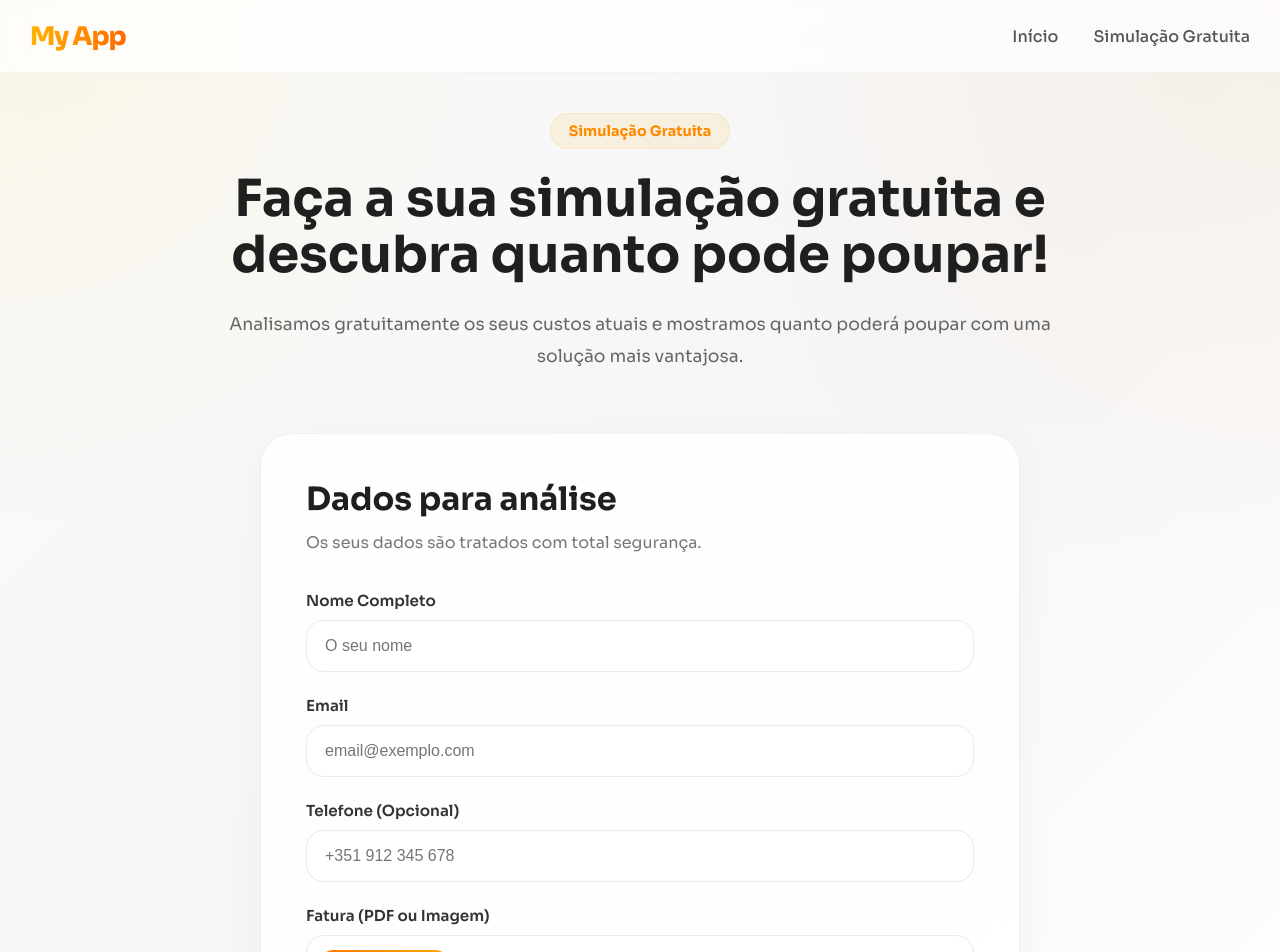
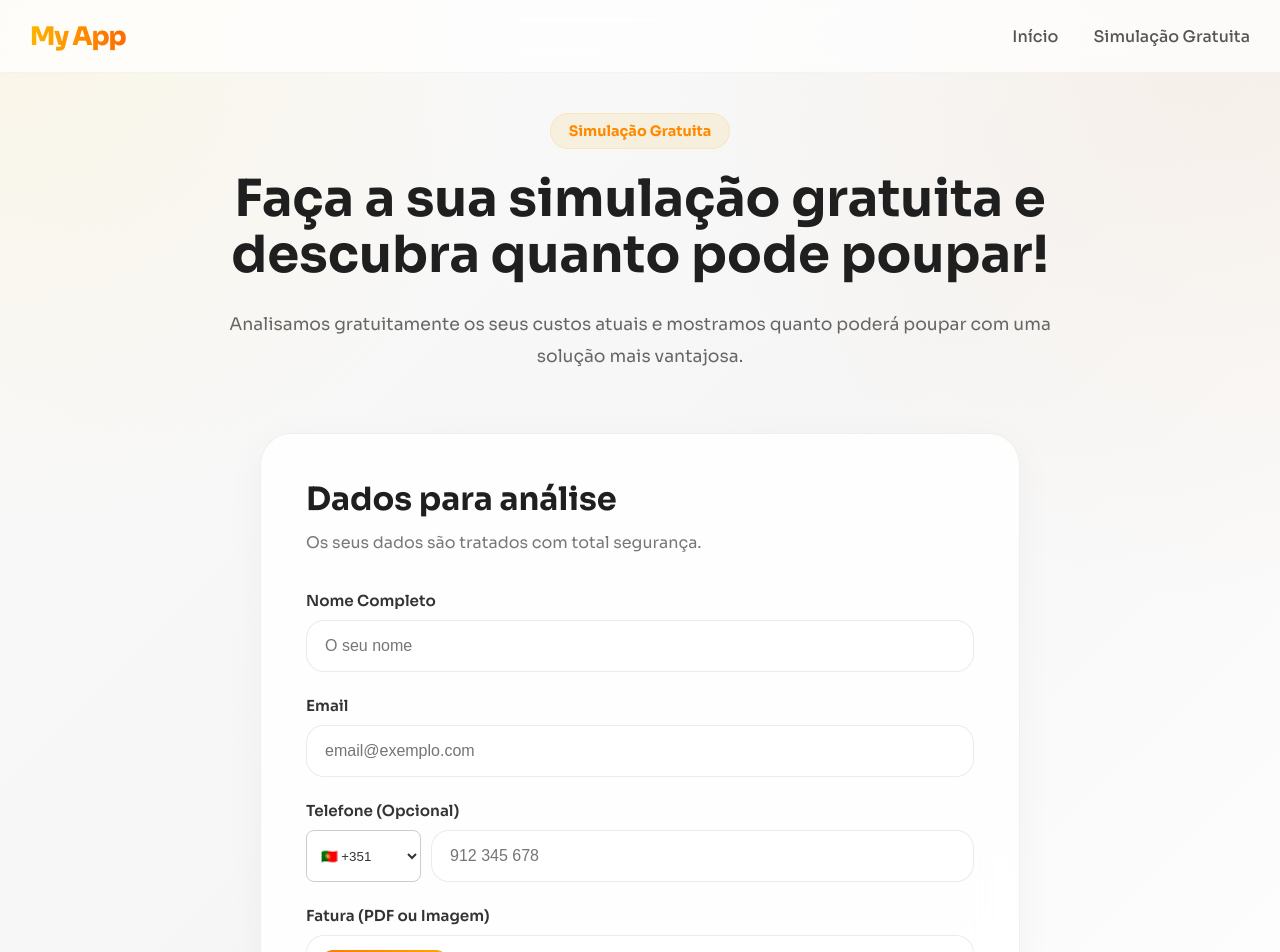
Before and after one commit to danzcosta/repeletr, a Next.js app: page /formulario in a window 1280 px wide. Shown: the top 952 px of the page. Built offline with nearby package versions, Linux system fonts and the light colour scheme; no server answers.

Commit message:
popup + envia email com tudo

```diff
--- a/app/formulario/page.tsx
+++ b/app/formulario/page.tsx
@@ -5,13 +5,18 @@ import { zodResolver } from "@hookform/resolvers/zod";
 import { formFaturaSchema, FormFaturaData } from "@/lib/validations";
 import { submeterFaturaAction } from "@/actions/fatura-action";
 import { useState } from "react";
+import { useRouter } from "next/navigation";
 
 export default function Home() {
+  const router = useRouter();
 
   const [mensagemStatus, setMensagemStatus] = useState<{
     tipo: "sucesso" | "erro",
     texto: string
   } | null>(null);
+
+  const [showModal, setShowModal] = useState(false);
+  const [indicativo, setIndicativo] = useState("+351");
 
   const {
     register,
@@ -23,16 +28,14 @@ export default function Home() {
   });
 
   const onSubmit = async (data: FormFaturaData) => {
-
     setMensagemStatus(null);
 
     const formData = new FormData();
-
     formData.append("nome", data.nome);
     formData.append("email", data.email);
 
     if (data.telefone) {
-      formData.append("telefone", data.telefone);
+      formData.append("telefone", `${indicativo} ${data.telefone}`);
     }
 
     formData.append("fatura", data.fatura[0]);
@@ -40,186 +43,220 @@ export default function Home() {
     const resultado = await submeterFaturaAction(formData);
 
     if (resultado.erro) {
-
       setMensagemStatus({
         tipo: "erro",
         texto: resultado.erro,
       });
-
     } else {
-
-      setMensagemStatus({
-        tipo: "sucesso",
-        texto: "Fatura submetida com sucesso! Obrigado.",
-      });
-
+      setShowModal(true);
       reset();
+      setIndicativo("+351");
     }
   };
 
   return (
+    <main className="form-page relative">
 
-    <main className="form-page">
+      {/* --- INÍCIO DO POP-UP (MODAL) BLINDADO --- */}
+      {showModal && (
+        <div style={{
+          position: "fixed",
+          top: 0,
+          left: 0,
+          width: "100vw",
+          height: "100vh",
+          backgroundColor: "rgba(0, 0, 0, 0.7)",
+          backdropFilter: "blur(5px)",
+          display: "flex",
+          alignItems: "center",
+          justifyContent: "center",
+          zIndex: 99999
+        }}>
+          <div style={{
+            backgroundColor: "#ffffff",
+            padding: "2rem",
+            borderRadius: "1rem",
+            boxShadow: "0 25px 50px -12px rgba(0, 0, 0, 0.25)",
+            maxWidth: "400px",
+            width: "90%",
+            textAlign: "center",
+            display: "flex",
+            flexDirection: "column",
+            alignItems: "center"
+          }}>
+
+            {/* Ícone de Sucesso */}
+            <div style={{
+              width: "80px",
+              height: "80px",
+              backgroundColor: "#d1fae5",
+              borderRadius: "50%",
+              display: "flex",
+              alignItems: "center",
+              justifyContent: "center",
+              marginBottom: "1.25rem"
+            }}>
+              <svg style={{ width: "40px", height: "40px", color: "#10b981" }} fill="none" stroke="currentColor" viewBox="0 0 24 24" xmlns="http://www.w3.org/2000/svg">
+                <path strokeLinecap="round" strokeLinejoin="round" strokeWidth="3" d="M5 13l4 4L19 7"></path>
+              </svg>
+            </div>
+
+            <h2 style={{ fontSize: "1.5rem", fontWeight: "800", color: "#111827", marginBottom: "0.5rem" }}>
+              Bem-sucedido!
+            </h2>
+            <p style={{ color: "#4b5563", marginBottom: "2rem", lineHeight: "1.5" }}>
+              A sua fatura foi enviada com sucesso. Irá receber a nossa simulação personalizada e sem compromisso no seu email dentro de <span style={{ fontWeight: "bold", color: "#1f2937" }}>24 horas</span>.
+            </p>
+
+            <button
+              onClick={() => {
+                setShowModal(false);
+                router.push('/');
+              }}
+              style={{
+                width: "100%",
+                backgroundColor: "#2563eb",
+                color: "#ffffff",
+                fontWeight: "bold",
+                padding: "0.75rem 1rem",
+                borderRadius: "0.75rem",
+                border: "none",
+                cursor: "pointer",
+                transition: "background-color 0.2s"
+              }}
+              onMouseOver={(e) => e.currentTarget.style.backgroundColor = "#1d4ed8"}
+              onMouseOut={(e) => e.currentTarget.style.backgroundColor = "#2563eb"}
+            >
+              Voltar ao Início
+            </button>
+          </div>
+        </div>
+      )}
+      {/* --- FIM DO POP-UP --- */}
 
       {/* HERO */}
-
       <section className="form-hero">
-
         <span className="form-badge">
           Simulação Gratuita
         </span>
-
         <h1>
           Faça a sua simulação gratuita e descubra quanto pode poupar!
         </h1>
-
         <p>
           Analisamos gratuitamente os seus custos atuais e mostramos
           quanto poderá poupar com uma solução mais vantajosa.
         </p>
-
       </section>
 
       {/* FORM CARD */}
-
       <section className="form-wrapper">
-
         <div className="form-card">
-
           <div className="form-card-header">
-
             <h2>
               Dados para análise
             </h2>
-
             <p>
               Os seus dados são tratados com total segurança.
             </p>
-
           </div>
 
-          {/* STATUS */}
-
           {mensagemStatus && (
-
             <div className={`status-message ${mensagemStatus.tipo}`}>
-
               {mensagemStatus.texto}
-
             </div>
-
           )}
-
-          {/* FORM */}
 
           <form
             onSubmit={handleSubmit(onSubmit)}
             className="energy-form"
           >
-
             {/* NOME */}
-
             <div className="input-group">
-
-              <label>
-                Nome Completo
-              </label>
-
+              <label>Nome Completo</label>
               <input
                 {...register("nome")}
                 type="text"
                 placeholder="O seu nome"
               />
-
               {errors.nome && (
-                <p className="error-text">
-                  {errors.nome.message}
-                </p>
+                <p className="error-text">{errors.nome.message}</p>
               )}
-
             </div>
 
             {/* EMAIL */}
-
             <div className="input-group">
-
-              <label>
-                Email
-              </label>
-
+              <label>Email</label>
               <input
                 {...register("email")}
                 type="email"
                 placeholder="email@exemplo.com"
               />
-
               {errors.email && (
-                <p className="error-text">
-                  {errors.email.message}
-                </p>
+                <p className="error-text">{errors.email.message}</p>
               )}
-
             </div>
 
-            {/* TELEFONE */}
+            {/* TELEFONE COM INDICATIVO */}
+            <div className="input-group">
+              <label>Telefone (Opcional)</label>
 
-            <div className="input-group">
+              <div style={{ display: "flex", gap: "10px" }}>
+                <select
+                  value={indicativo}
+                  onChange={(e) => setIndicativo(e.target.value)}
+                  style={{
+                    padding: "0 10px",
+                    borderRadius: "8px",
+                    border: "1px solid #ccc",
+                    backgroundColor: "#fff",
+                    color: "#333",
+                    width: "115px",
+                    outline: "none",
+                    cursor: "pointer"
+                  }}
+                >
+                  <option value="+351">🇵🇹 +351</option>
+                  <option value="+55">🇧🇷 +55</option>
+                  <option value="+34">🇪🇸 +34</option>
+                  <option value="+33">🇫🇷 +33</option>
+                  <option value="+44">🇬🇧 +44</option>
+                  <option value="+41">🇨🇭 +41</option>
+                </select>
 
-              <label>
-                Telefone (Opcional)
-              </label>
-
-              <input
-                {...register("telefone")}
-                type="tel"
-                placeholder="+351 912 345 678"
-              />
-
+                <input
+                  {...register("telefone")}
+                  type="tel"
+                  placeholder="912 345 678"
+                  style={{ flex: 1 }}
+                />
+              </div>
             </div>
 
             {/* FICHEIRO */}
-
             <div className="input-group">
-
-              <label>
-                Fatura (PDF ou Imagem)
-              </label>
-
+              <label>Fatura (PDF ou Imagem)</label>
               <input
                 {...register("fatura")}
                 type="file"
                 accept=".pdf,image/jpeg,image/png"
                 className="file-input"
               />
-
               {errors.fatura && (
-                <p className="error-text">
-                  {errors.fatura.message as string}
-                </p>
+                <p className="error-text">{errors.fatura.message as string}</p>
               )}
-
             </div>
 
             {/* BUTTON */}
-
             <button
               type="submit"
               disabled={isSubmitting}
               className="submit-button"
             >
-
-              {isSubmitting
-                ? "A analisar..."
-                : "Enviar Fatura"}
-
+              {isSubmitting ? "A analisar..." : "Enviar Fatura"}
             </button>
-
           </form>
-
         </div>
-
       </section>
-
     </main>
   );
 }
--- a/package.json
+++ b/package.json
@@ -18,6 +18,7 @@
     "react": "19.2.4",
     "react-dom": "19.2.4",
     "react-hook-form": "^7.76.1",
+    "resend": "^6.12.4",
     "zod": "^4.4.3"
   },
   "devDependencies": {
```
Also changed, not shown: actions/fatura-action.ts (+40 -8 lines), 1 other file (tests, documents, lock files or other folders).
